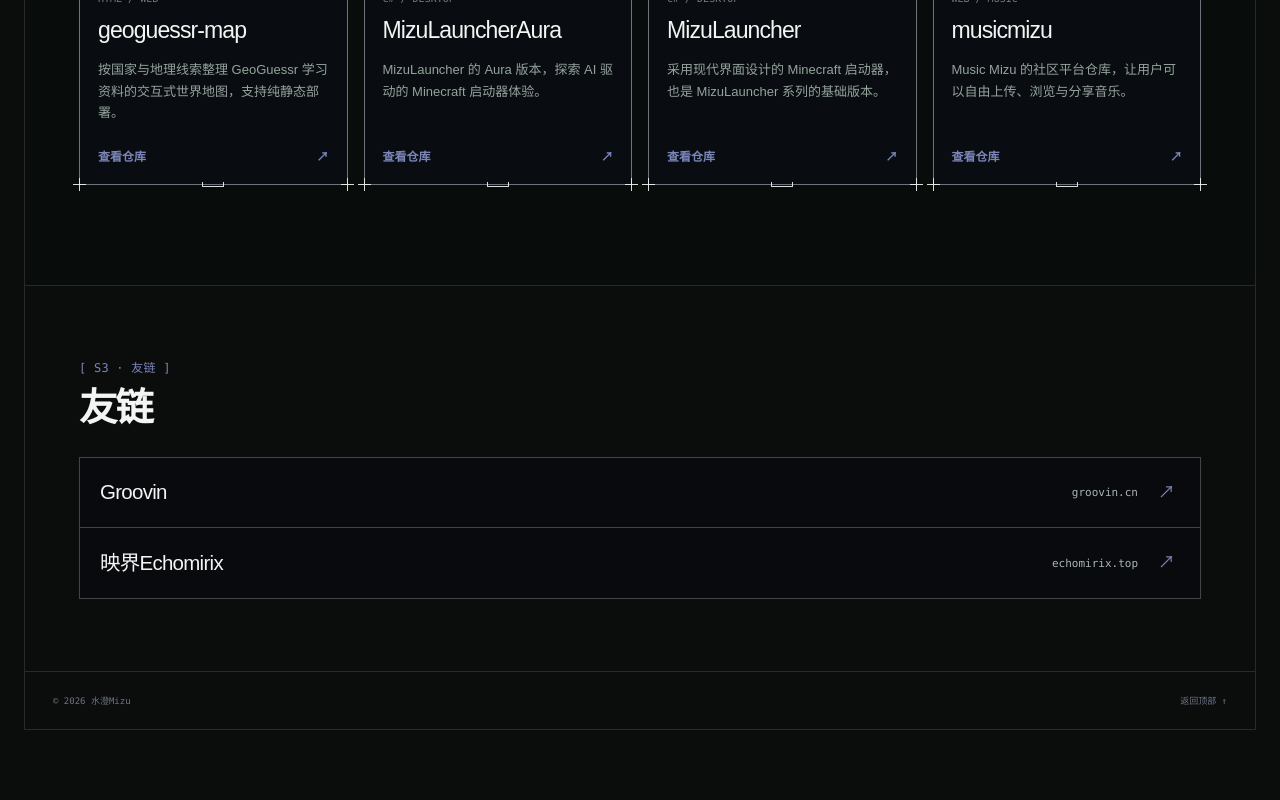
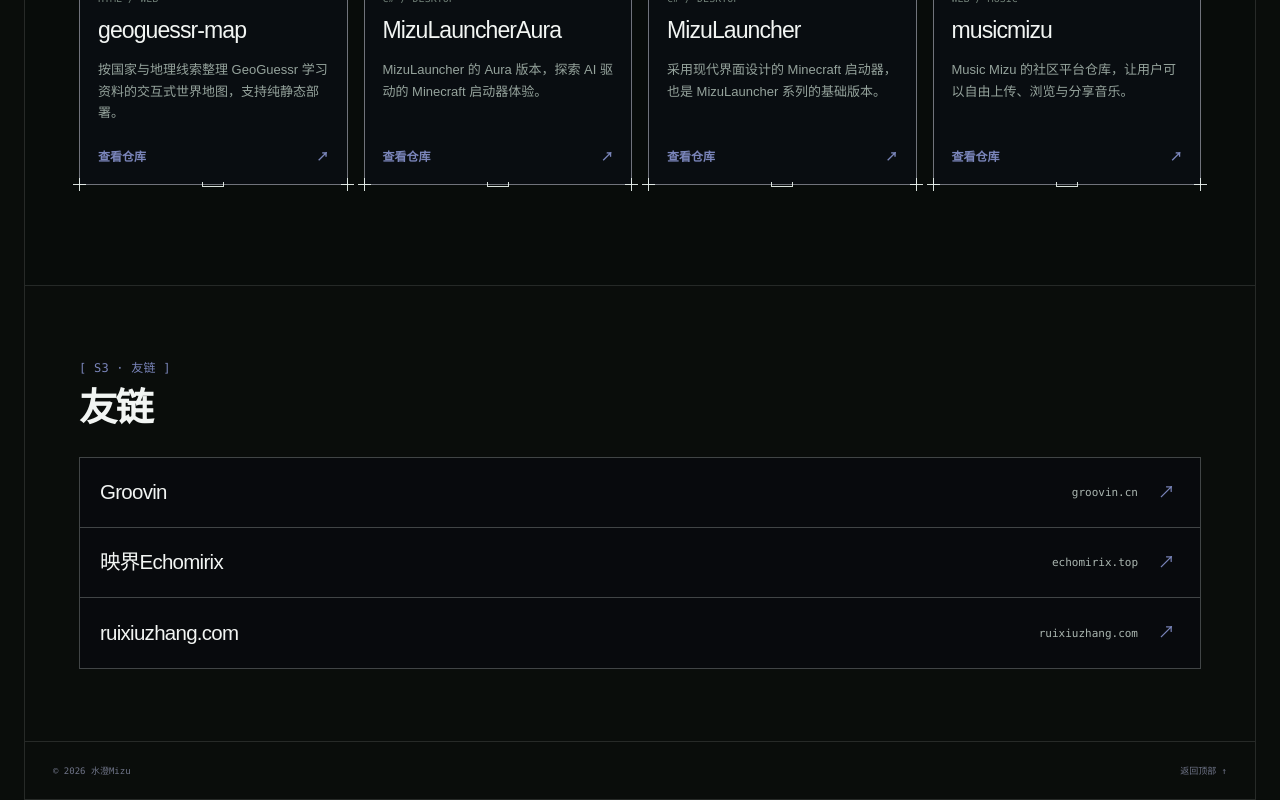
Before and after one commit to Nightmizus/Nightmizus.github.io, a Next.js app: page / in a window 1280 px wide. Shown: the part 2479-3279 px from the top of the page. Before the commit the page ends 3209 px from the top, so only its background shows below. Built offline with nearby package versions, Linux system fonts and the light colour scheme.

Commit message:
Add ruixiuzhang friend link

```diff
--- a/app/page.tsx
+++ b/app/page.tsx
@@ -99,6 +99,7 @@
 const friendLinks = [
   { name: "Groovin", url: "groovin.cn", href: "https://groovin.cn" },
   { name: "映界Echomirix", url: "echomirix.top", href: "https://echomirix.top" },
+  { name: "ruixiuzhang.com", url: "ruixiuzhang.com", href: "https://ruixiuzhang.com" },
 ];
 
 function FrameHandles() {
```
